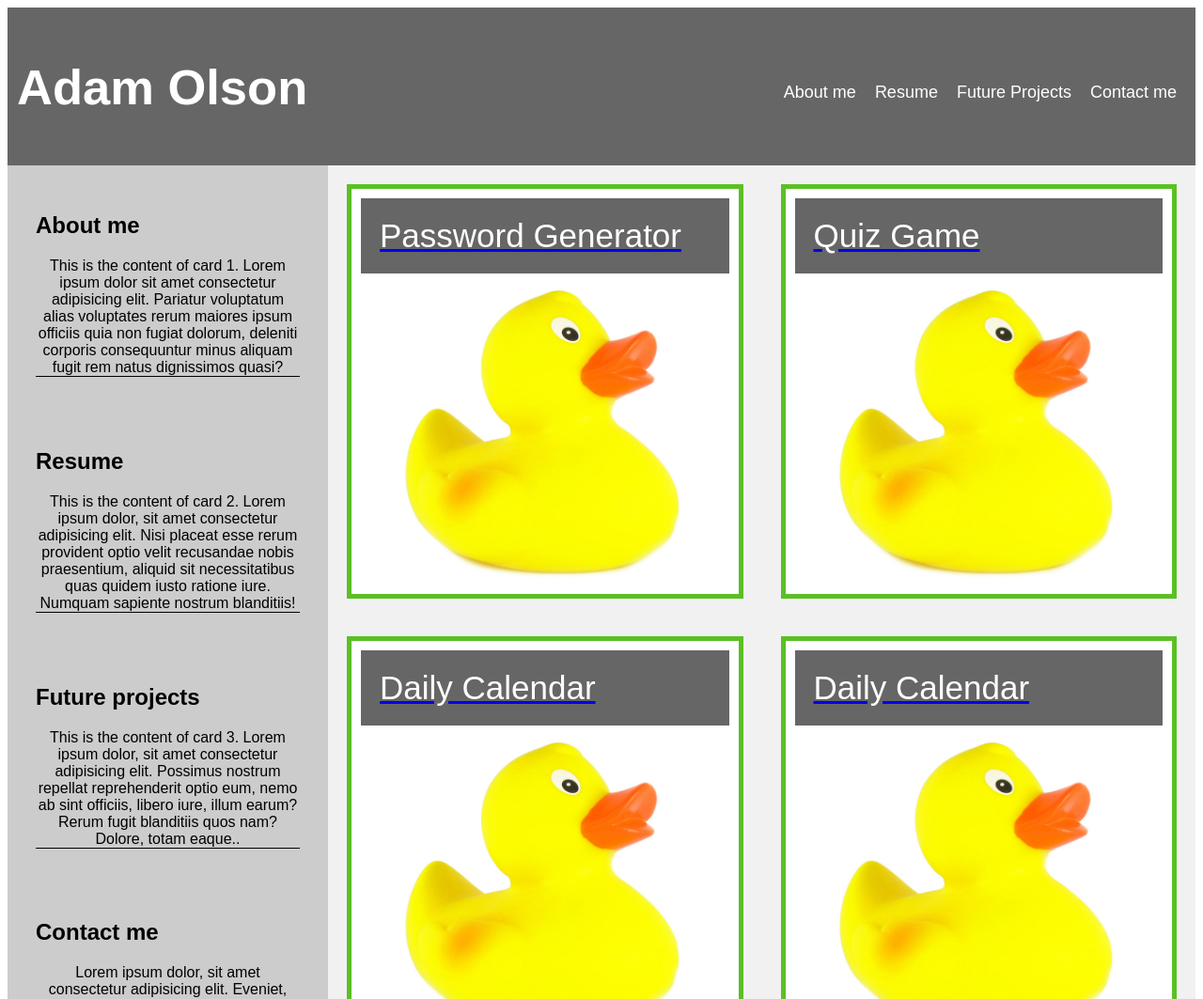
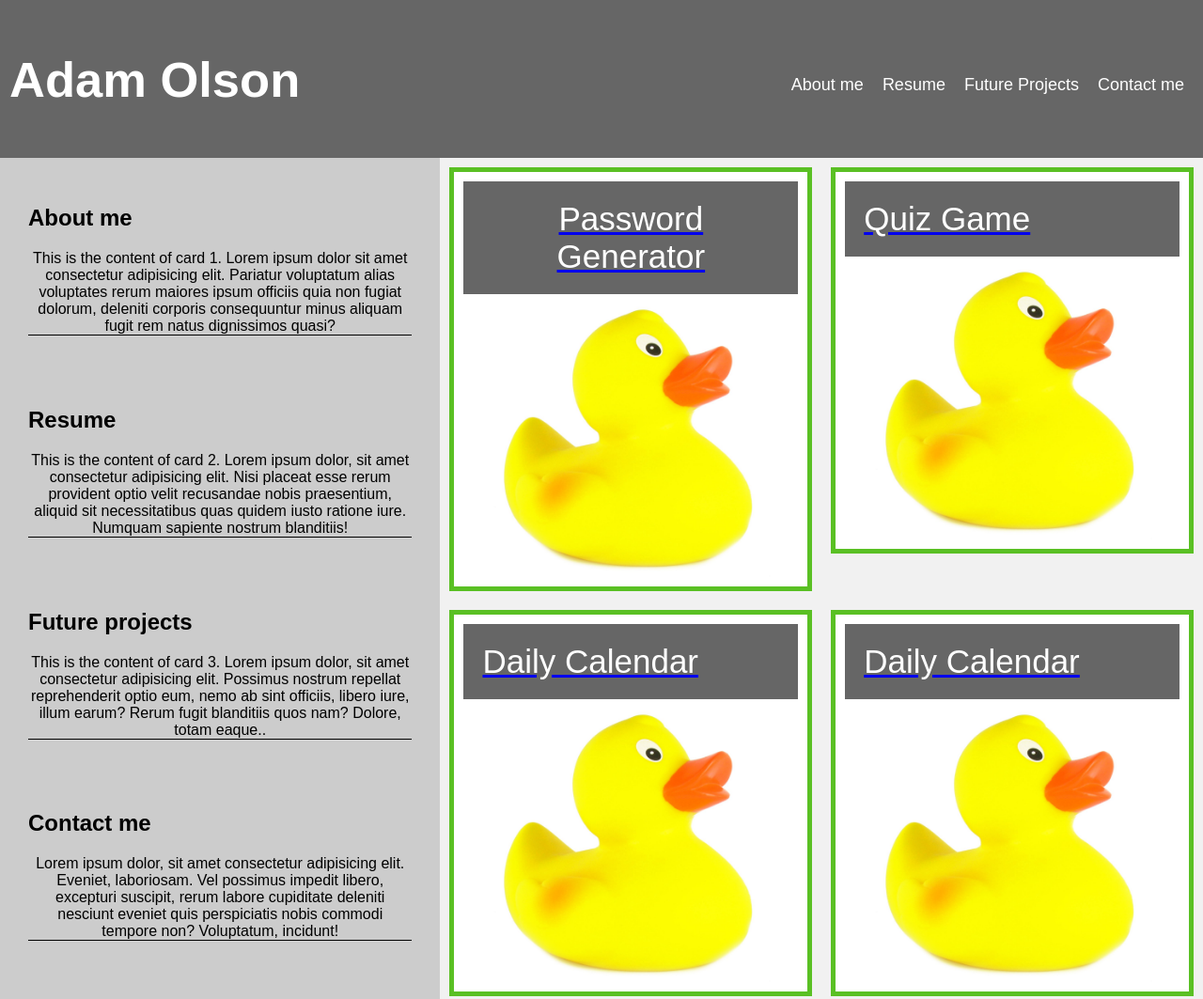
Before and after one commit to adamolson11/Babylon-Begins, a plain HTML site: page index.html in a window 1280 px wide. Shown: the top 1063 px of the page at 94% size. Drawn offline with Linux system fonts and the light colour scheme.

Commit message:
another update

```diff
--- a/css/style.css
+++ b/css/style.css
@@ -3,13 +3,9 @@
 }
 
 body {
-  display: flexbox;
   font-family: Arial, Helvetica, sans-serif;
+  margin: 0;
 }
-
-
-
-/* Your existing CSS styles */
 
 /* Style the header */
 header {
@@ -49,72 +45,45 @@ header {
 
 /* Container for flexboxes */
 section {
-display: flex;
+  display: flex;
 }
 
 /* Style the navigation menu */
 aside {
-  display: flexbox;
-  -ms-flex: 1;
-  flex: 1;
   background: #ccc;
   padding: 20px;
 }
 
-
 /* Style the content */
 article {
-  display: flexbox;
-  -ms-flex: 3;
-  flex: 3;
   background-color: #f1f1f1;
   padding: 10px;
 }
 
-
 /* Style the footer */
 footer {
-  display: flexbox;
   background-color: #777;
   padding: 10px;
   text-align: center;
   color: white;
 }
 
-
-
-
 .card-container {
   display: grid;
-
-  gap: 20px; /* Add gap between cards in the nav */
+  grid-template-columns: repeat(auto-fit, minmax(300px, 1fr));
+  gap: 20px; /* Add gap between cards */
 }
 
 .projects {
-  display: flex;
-  justify-content: space-between;
-  flex-wrap: wrap;
-  gap: 50px;
-}
-
-
-
-/* Keep your existing CSS code */
-
- /* Apply grid layout to .projects container */
- .projects {
-  display: grid;
-  grid-template-columns: repeat(auto-fit, minmax(300px, 1fr));
+  display: grid; /* Apply grid layout to .projects container */
+  grid-template-columns: repeat(2, 1fr);
   gap: 20px;
 }
 
-/* Style for individual project cards */
 .projectcard {
   border: 5px solid rgb(90, 192, 36);
   background-color: #fff;
   padding: 10px;
-  /* Remove the width property to allow the grid to control the width */
-  margin: 10px;
   display: flex;
   flex-direction: column;
   justify-content: center;
@@ -128,12 +97,12 @@ footer {
   width: 100%;
 }
 
-
-.asidecards{ border-width: 1px;
+.asidecards {
+  border-width: 1px;
   border-radius: 10px;
   padding: 10px;
-  flex: 0 0 400px;}
-
+  flex: 0 0 400px;
+}
 
 .asidecards header {
   padding: 20px;
@@ -147,17 +116,16 @@ footer {
   width: 100%;
 }
 
-
-.asidecards:hover,.projectcard:hover {
+.asidecards:hover,
+.projectcard:hover {
   background-color: #f0f0f0;
   border-color: #999;
 }
 
-.asidep{
+.asidep {
   border-bottom: 1px solid black;
-
 }
 
 #password-generator-card {
-  grid-column: span ; /* Make it span two columns */
+  grid-column: span 2; /* Make it span two columns */
 }
```
